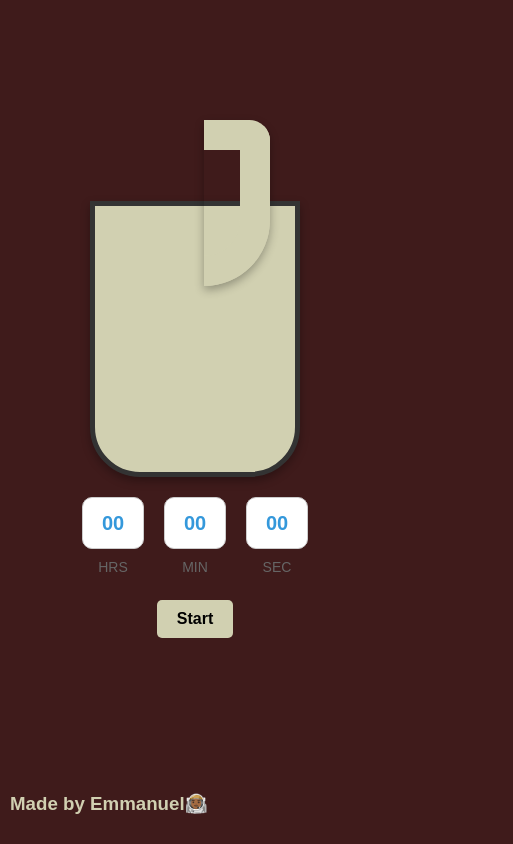
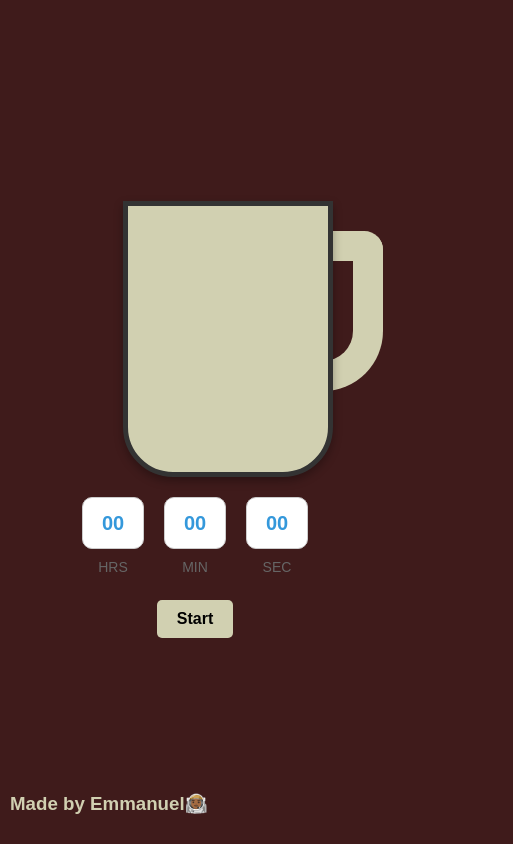
Before and after one commit to EmmanuelGrant/Timer, a plain HTML site: page index.html in a window 390 px wide. Shown: the whole page, 513 px wide, since content can reach past the window. Drawn offline with Linux system fonts and the light colour scheme.

Commit message:
forth commit

```diff
--- a/index.html
+++ b/index.html
@@ -9,11 +9,14 @@
 </head>
 
 <body>
-    <div class="cup">
-        <div class="liquid" id="liquid"></div>
+    <div class="cup-wrapper"> <!-- New flex container -->
+        <div class="cup-container">
+            <div class="cup">
+                <div class="liquid" id="liquid"></div>
+            </div>
+            <div class="handle"></div>
+        </div>
     </div>
-    <div class="handle"></div>
-
     <div class="timer-wrapper">
         <div class="picker-container">
             <div class="picker-column">
--- a/style.css
+++ b/style.css
@@ -9,54 +9,65 @@ body {
     background-color: #3f1b1b;
 }
 
+.cup-wrapper {
+    display: flex;
+    justify-content: center;
+    align-items: center;
+    width: 100%;
+    padding-left: 140px;
+}
+
+.cup-container {
+    width: 445px;
+    position: relative;
+}
+
 .cup {
     width: 300px;
     height: 400px;
     border: 5px solid #333;
     border-radius: 0 0 50px 50px;
-    position: relative;
-    overflow: hidden;
     background-color: #d1d0b1;
     box-shadow: 0 4px 10px rgba(0, 0, 0, 0.3);
+    position: relative;
+    /* For liquid positioning */
+    overflow: hidden;
 }
 
 .handle {
-    content: "";
     position: absolute;
-    top: 180px;
-    right: 181px;
+    top: 50px;
+    /* Adjust to match cup's curvature */
+    left: 300px;
+    /* Starts at cup's right edge */
     width: 100px;
     height: 250px;
     background-color: transparent;
-    border-radius: 0 25px 80px 0;
-    transform: rotate(0deg);
     border: 45px solid #d1d0b1;
     border-left: none;
+    border-radius: 0 25px 80px 0;
     box-sizing: border-box;
-    z-index: 1;
-    box-shadow: 0 4px 10px rgba(0, 0, 0, 0.3);
+    z-index: -1;
 }
 
-/* Responsive styles for smaller screens */
+/* Responsive adjustments */
 @media (max-width: 600px) {
+    .cup-wrapper {
+        padding-left: 245px;
+    }
+
     .cup {
         width: 200px;
-        /* Smaller width */
         height: 266px;
-        /* Smaller height (maintains aspect ratio) */
     }
 
     .handle {
-        top: 120px;
-        /* Adjusted position */
-        right: 120px;
-        /* Adjusted position */
-        width: 66px;
-        /* Smaller width */
-        height: 166px;
-        /* Smaller height */
+        left: 200px;
+        /* Matches new cup width */
+        width: 60px;
+        height: 160px;
         border-width: 30px;
-        /* Thinner border */
+        top: 30px;
     }
 
     .picker-scroll {
```
